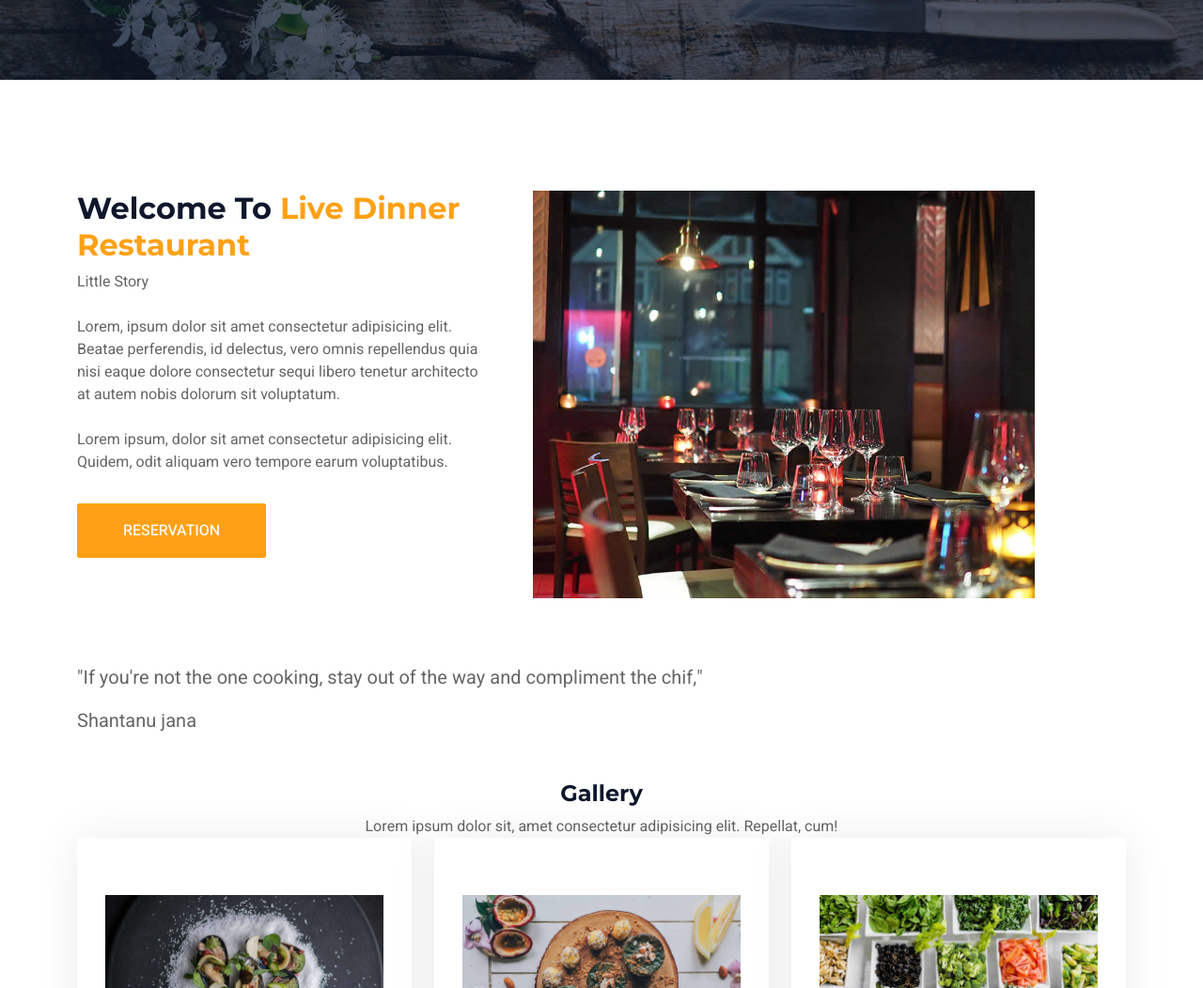
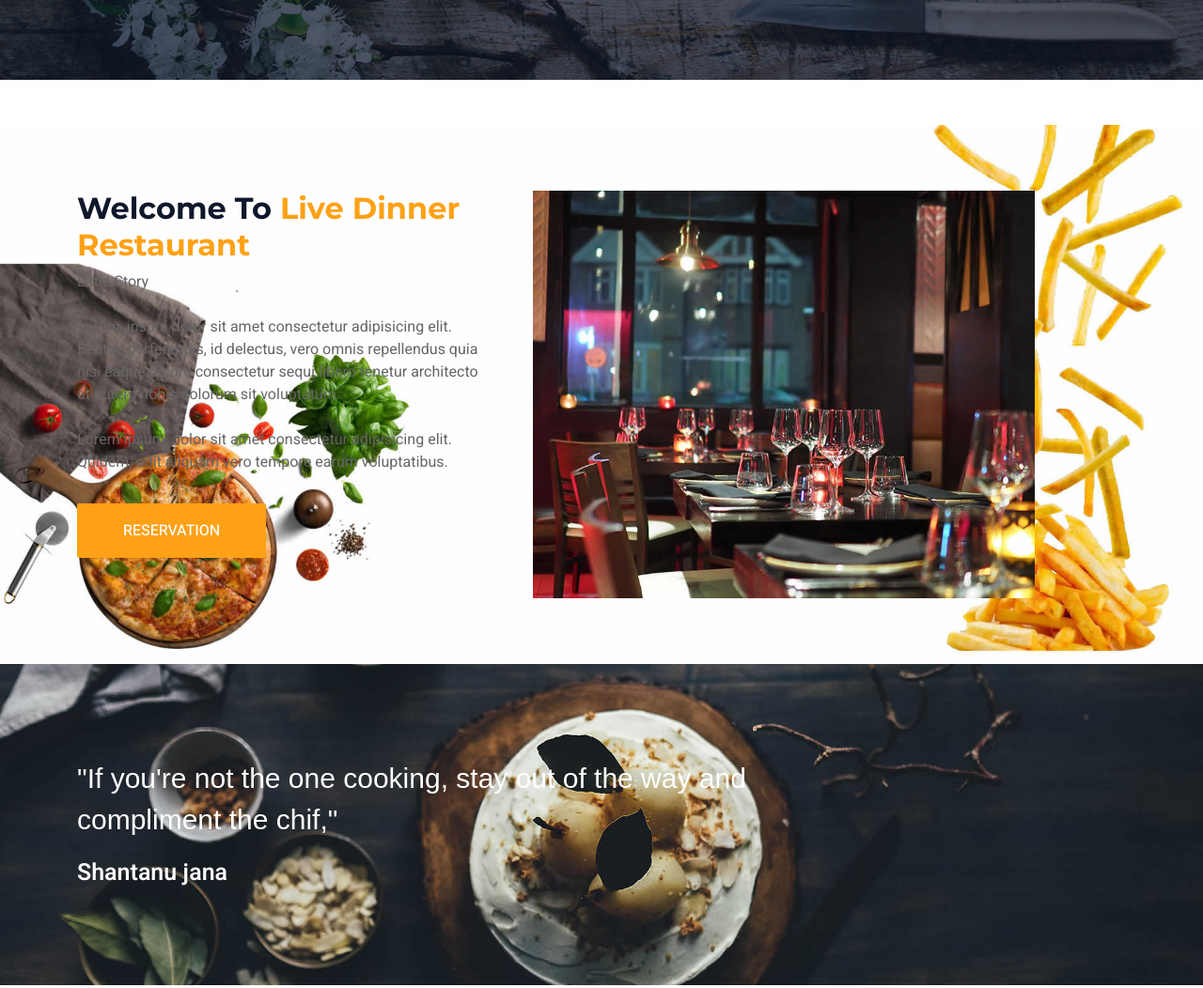
Before and after one commit to pedrobolfe/Prova-2, a plain HTML site: page index.html in a window 1280 px wide. Shown: the part 840-1892 px from the top of the page at 94% size. Drawn offline with nearby package versions, Linux system fonts and the light colour scheme.

Commit message:
Update style.css

```diff
--- a/css/style.css
+++ b/css/style.css
@@ -153,11 +153,35 @@
     margin-top: -100px !important;
     z-index: 1;
 }
-
+/*** ABOUT ***/
 .about-section-box {
     padding: 70px 0px;
-    background-image: #ffff url(images/about-bg.jpg) no-repeat bottom center;
+    background: #ffff url(../images/about-bg.jpg) no-repeat bottom center;
+    background-size: cover;
+}
 
+.qt-background{
+    background: url(../images/qt-bg.jpg) no-repeat;
+    background-size: cover;
+    padding: 100px 0;
+    background-attachment: fixed;
+    background-position: center;
+    position: relative;
+
+}
+
+.qt-background p {
+    font-size: 30px;
+    font-weight: 300;
+    line-height: 44px;
+    color: #fff;
+    font-family: sans-serif;
+}
+
+.qt-background span {
+    color: #fff;
+    font-size: 25px;
+    font-weight: 600;
 }
 /*** Section Title ***/
 .section-title {
```
